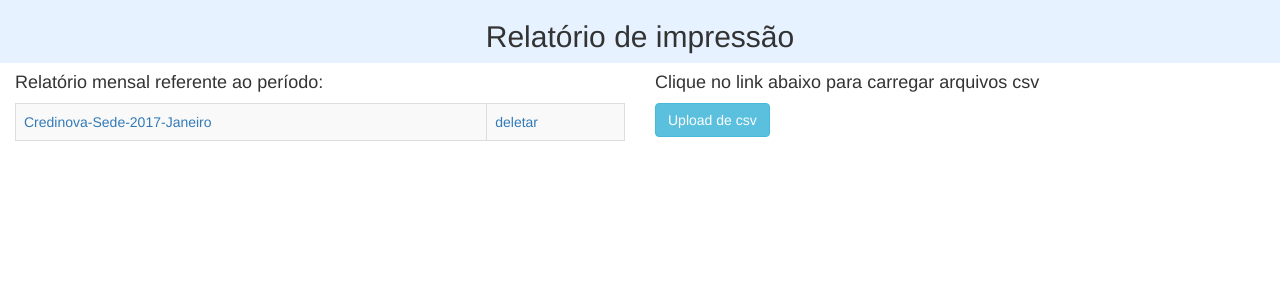
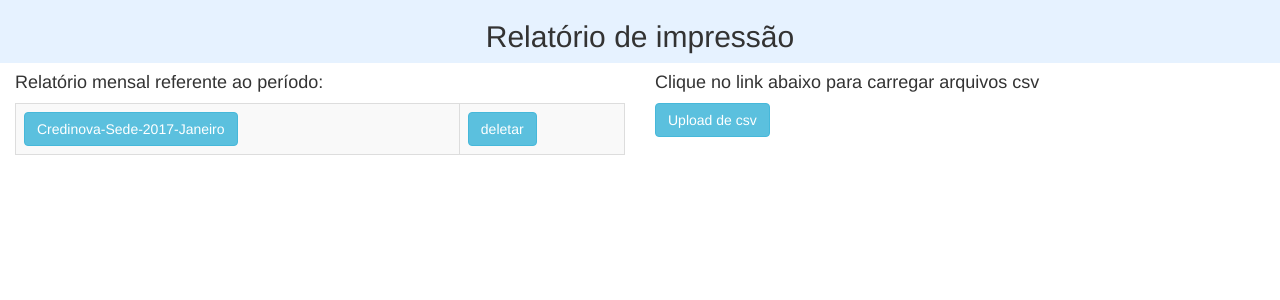
Before and after one commit to dalraf/impressoes, a Django app: a page that uses graficos/templates/listar.html in a window 1280 px wide. Shown: the top 300 px of the page. Run offline with Django 3.2, Linux system fonts and the light colour scheme; tables that the repository leaves empty hold one stand-in row (values such as "Sample post"); some libraries are stand-ins or nearby versions.

Commit message:
Adicionado botões

```diff
--- a/graficos/templates/listar.html
+++ b/graficos/templates/listar.html
@@ -6,10 +6,10 @@
             {% for csv in csvs %}
             <tr>
                 <td>
-                    <a href="{% url 'report' cooperativa=csv.cooperativa pa=csv.pa ano=csv.ano mes=csv.mes  %}">{{csv.get_cooperativa_display}}-{{csv.get_pa_display}}-{{csv.get_ano_display}}-{{csv.get_mes_display}}</a>
+                    <a class="btn btn-info" role="button" href="{% url 'report' cooperativa=csv.cooperativa pa=csv.pa ano=csv.ano mes=csv.mes  %}">{{csv.get_cooperativa_display}}-{{csv.get_pa_display}}-{{csv.get_ano_display}}-{{csv.get_mes_display}}</a>
                 </td>
                 <td>
-                    <a href="{% url 'deletecsv' cooperativa=csv.cooperativa pa=csv.pa ano=csv.ano mes=csv.mes  %}">deletar</a>
+                    <a class="btn btn-info" role="button" href="{% url 'deletecsv' cooperativa=csv.cooperativa pa=csv.pa ano=csv.ano mes=csv.mes  %}">deletar</a>
                 </td>
             </tr>
             {% endfor %}
```
